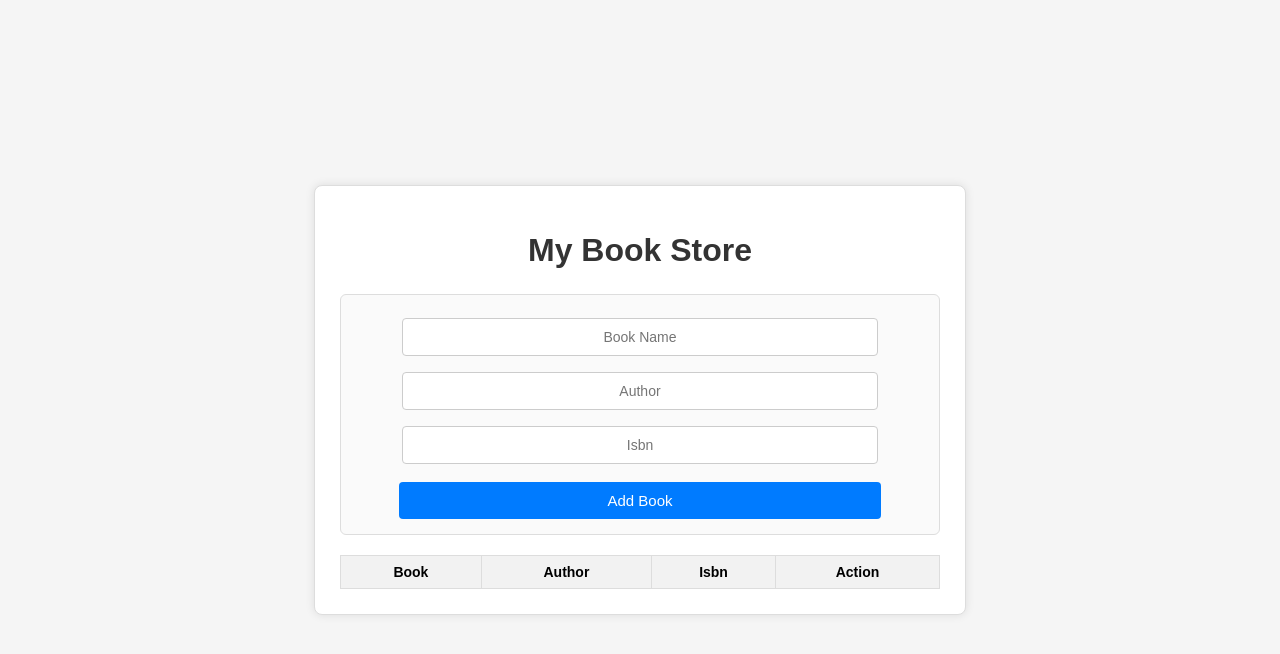
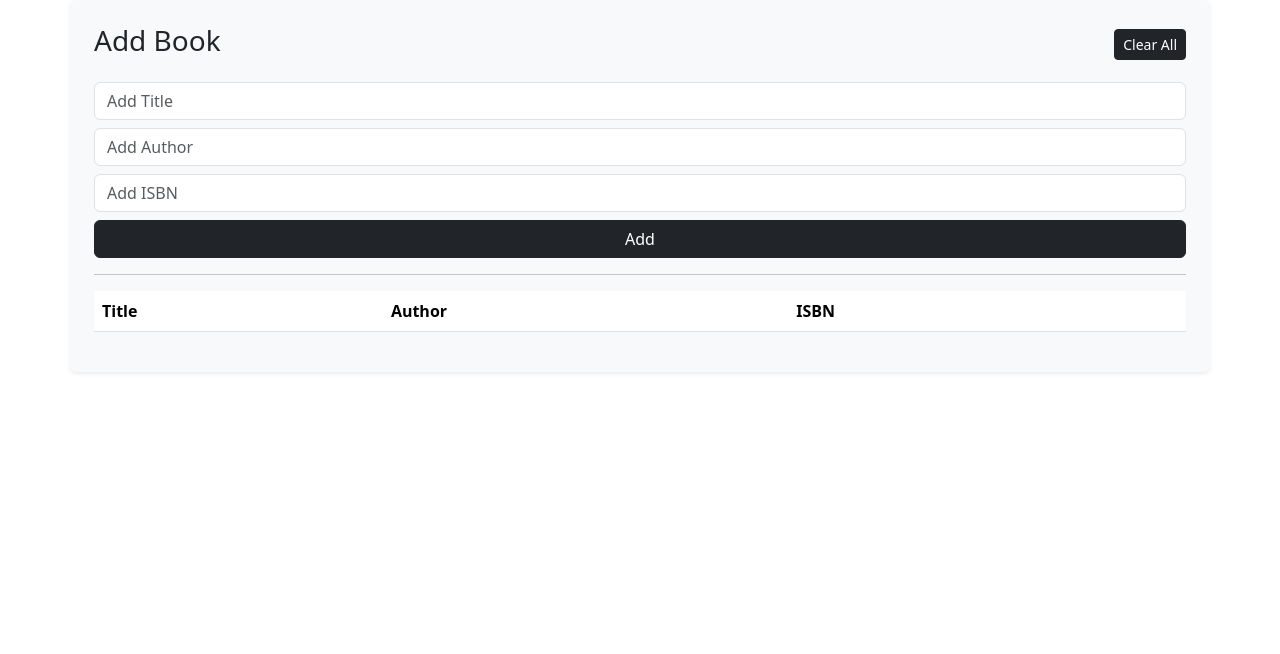
Before and after one commit to selvaganapathycoder/Book-Store, a plain HTML site: page index.html in a window 1280 px wide. Drawn offline with nearby package versions, Linux system fonts and the light colour scheme.

Commit message:
Refactor index.html to use Bootstrap and enhance UI
Updated the layout and styling of the book store page with Bootstrap. Added a form for adding books and improved the table structure.

```diff
--- a/index.html
+++ b/index.html
@@ -1,41 +1,42 @@
 <!DOCTYPE html>
 <html lang="en">
-
 <head>
   <meta charset="UTF-8" />
   <meta name="viewport" content="width=device-width, initial-scale=1.0" />
   <title>Book Store</title>
+  <link href="https://cdn.jsdelivr.net/npm/bootstrap@5.3.2/dist/css/bootstrap.min.css" rel="stylesheet">
 
-
-  <link rel="stylesheet" href="style.css">
 </head>
-
 <body>
-  <div class="container">
-    <h1>My Book Store</h1>
-    <div class="card">
-      <input type="text" id="book-name" placeholder="Book Name" />
-      <input type="text" id="book-author" placeholder="Author" />
-      <input type="text" id="book-isbn" placeholder="Isbn" />
-      <button id="add-book" class="btn">Add Book</button>
+  <div class="container bg-light p-4 rounded shadow-sm">
+    <div class="d-flex justify-content-between align-items-center mb-3">
+      <h3>Add Book</h3>
+      <button id="clearAll" class="btn btn-dark btn-sm">Clear All</button>
     </div>
 
-    <table>
+    <div id="alertBox"></div>
+
+    <form id="bookForm">
+      <input type="text" id="title" class="form-control mb-2" placeholder="Add Title">
+      <input type="text" id="author" class="form-control mb-2" placeholder="Add Author">
+      <input type="text" id="isbn" class="form-control mb-2" placeholder="Add ISBN">
+      <button type="submit" class="btn btn-dark w-100">Add</button>
+    </form>
+
+    <hr>
+
+    <table class="table table-striped mt-3">
       <thead>
         <tr>
-          <th>Book</th>
+          <th>Title</th>
           <th>Author</th>
-          <th>Isbn</th>
-          <th>Action</th>
+          <th>ISBN</th>
+          <th></th>
         </tr>
       </thead>
-      <tbody id="book-list"></tbody>
+      <tbody id="bookList"></tbody>
     </table>
   </div>
-
-  <script src="app.js"></script>
-
-
+  <script src="./app.js"> </script>
 </body>
-
 </html>
```
